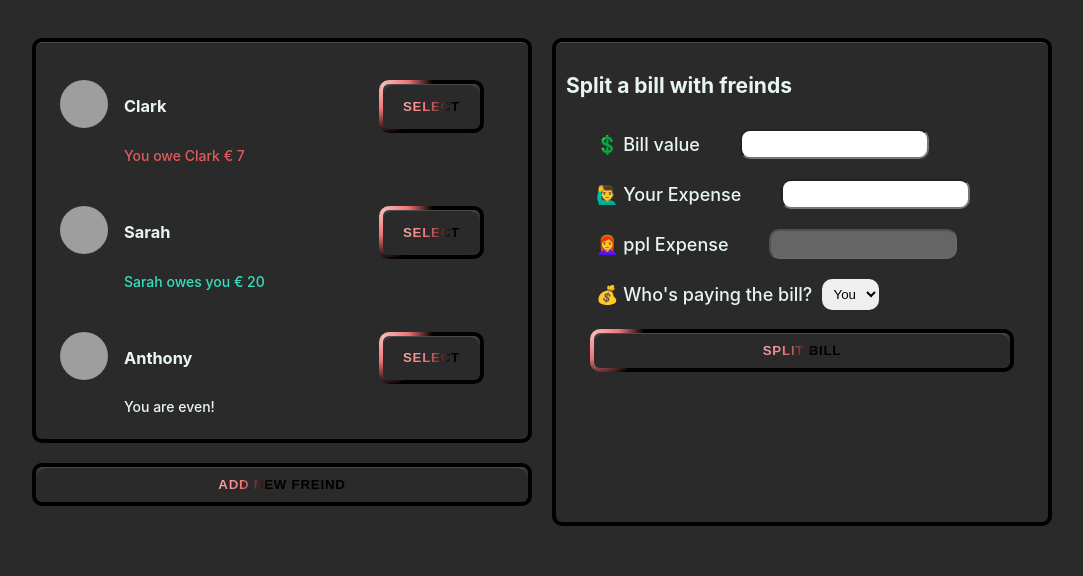
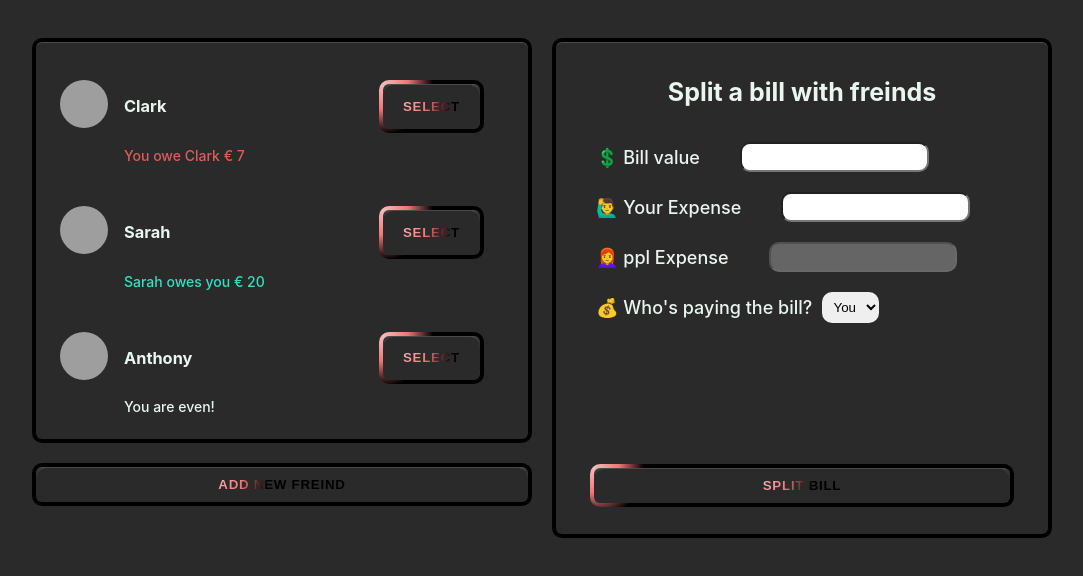
Before and after one commit to LeilanNaeimi/DivvyUp, a React (Vite) app: page / in a window 1280 px wide. Shown: the top 576 px of the page, without its empty margins (98-1181 px from the left). Built offline with nearby package versions, Linux system fonts and the light colour scheme; grey boxes are pictures that could not be loaded.

Commit message:
don add freind in cl

```diff
--- a/src/index.css
+++ b/src/index.css
@@ -192,6 +192,23 @@ form button {
   margin-left: 1rem;
 }
 
+.split h3 {
+  align-self: center;
+  font-size: 2.5rem;
+}
+
+.split {
+  /* align-self: center; */
+  height: 500px;
+}
+
+.split button {
+  /* align-self: baseline; */
+  /* font-size: 3rem; */
+  justify-items: baseline;
+  margin-top: 12.2rem;
+}
+
 input {
   width: 50%;
   height: 30px;
```
